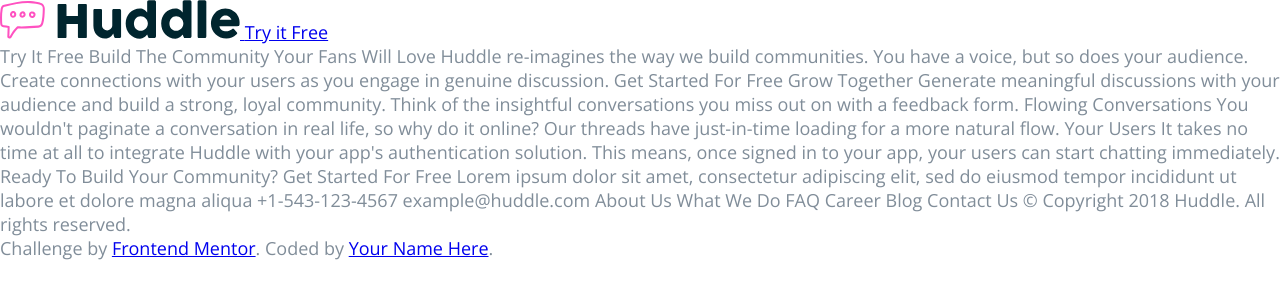
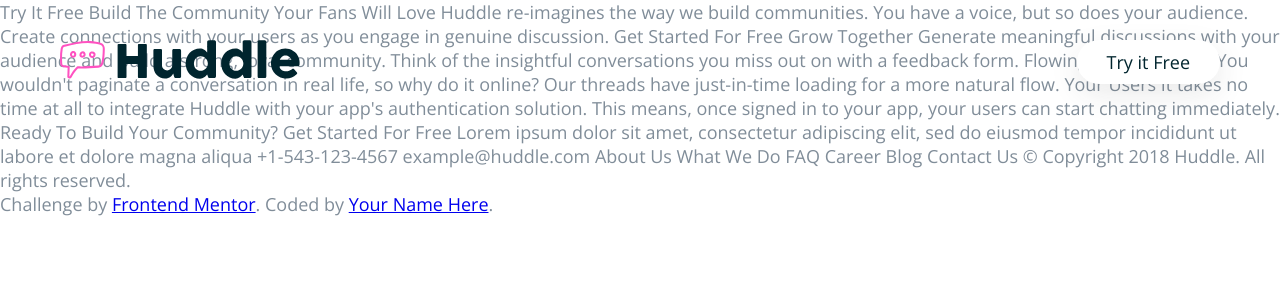
Before and after one commit to johannamag/frontendmentor-huddle-lp-alternation-blocks, a plain HTML site: page index.html in a window 1280 px wide. Drawn offline with nearby package versions, Linux system fonts and the light colour scheme.

Commit message:
styled nav

```diff
--- a/style.css
+++ b/style.css
@@ -19,3 +19,41 @@ body {
   color: var(--blue);
   font-size: 18px;
 }
+
+.container {
+  max-width: 1200px;
+  width: 100%;
+  padding: 40px 20px;
+  margin: 0 auto;
+}
+
+.nav {
+  width: 100%;
+  position: fixed;
+  top: 0;
+  left: 0;
+}
+
+.nav > .container {
+  display: flex;
+  align-items: center;
+  justify-content: space-between;
+}
+
+.btn {
+  padding: 10px 30px;
+  text-decoration: none;
+  border-radius: 40px;
+  box-shadow: 0px 10px 30px rgba(51, 51, 51, 0.1);
+}
+
+.nav-btn {
+  background-color: #fff;
+  color: var(--dark-cyan);
+  transition: all 0.3s ease-in-out;
+}
+
+.nav-btn:hover {
+  color: #fff;
+  background-color: var(--dark-cyan);
+}
```
